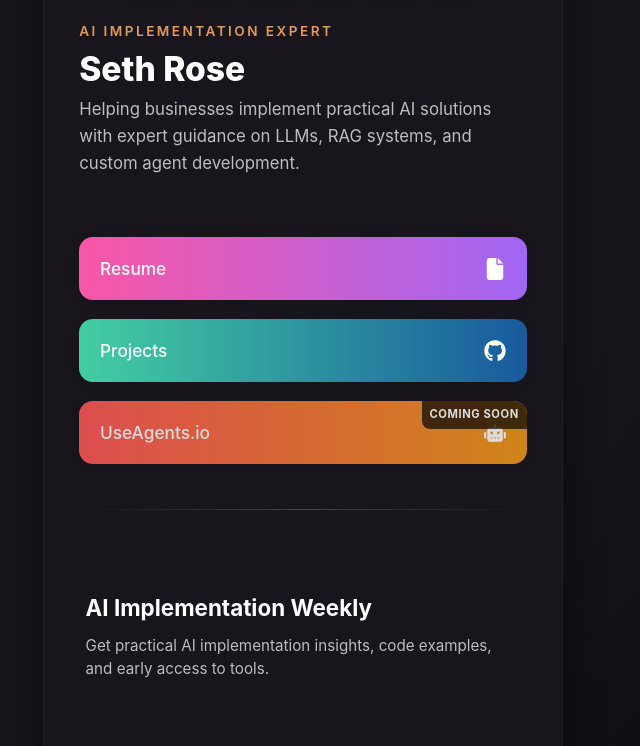
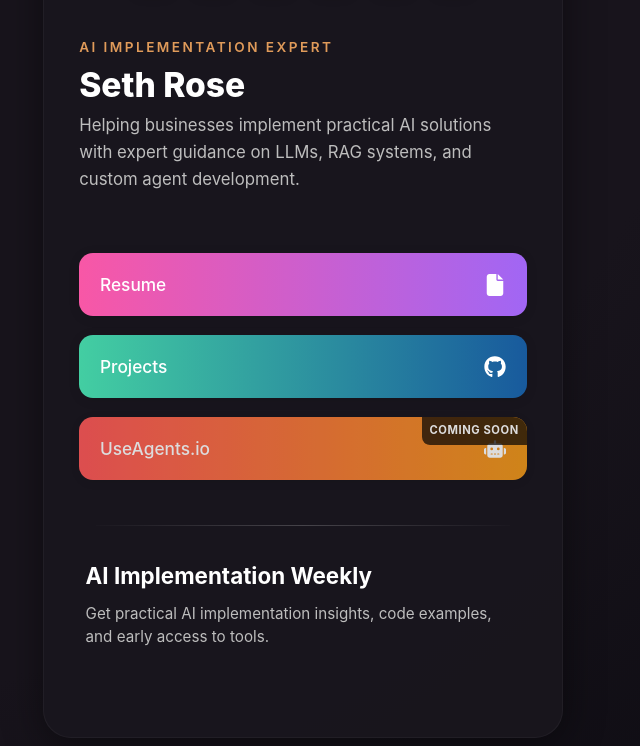
Before and after one commit to TheSethRose/TheSethRose.github.io, a plain HTML site: page index.html in a window 1280 px wide. Shown: the part 217-963 px from the top of the page, without its empty margins (337-977 px from the left). Drawn offline with Linux system fonts and the light colour scheme.

Commit message:
Decrease space instead

```diff
--- a/assets/styles/style.css
+++ b/assets/styles/style.css
@@ -117,6 +117,7 @@ body {
     letter-spacing: 0.18em;
     font-size: 0.85rem;
     color: #e09b5a;
+    margin-top: 1rem;
     margin-bottom: 0.5rem;
     font-weight: 600;
 }
@@ -322,7 +323,7 @@ body {
 .newsletter-section {
     width: 100%;
     padding: 0 2.6rem;
-    margin-top: 3rem;
+    margin-top: 0rem;
     margin-bottom: 1rem;
     text-align: left;
 }
```
